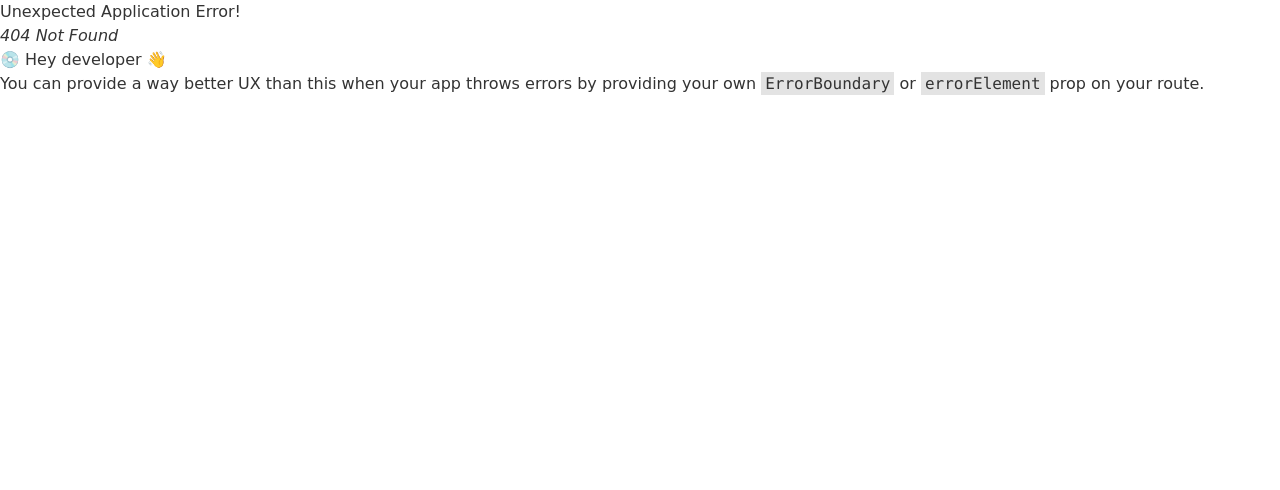
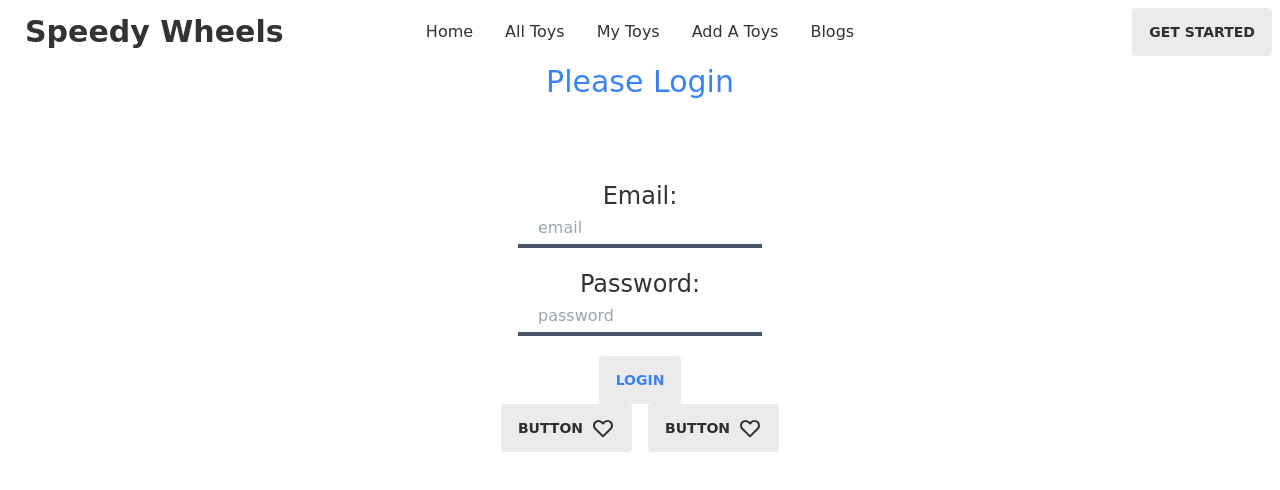
Before and after one commit to ptan01/speedy-wheels-client, a React (Vite) app: page /login in a window 1280 px wide. Before the commit this address had no page. Shown: the top 490 px of the page. Built offline with nearby package versions, Linux system fonts and the light colour scheme; no server answers.

Commit message:
firebase and context api complite

```diff
--- a/package.json
+++ b/package.json
@@ -11,6 +11,7 @@
   "dependencies": {
     "aos": "^2.3.4",
     "daisyui": "^2.51.6",
+    "firebase": "^9.22.0",
     "react": "^18.2.0",
     "react-dom": "^18.2.0",
     "react-router-dom": "^6.11.2",
--- a/src/main.jsx
+++ b/src/main.jsx
@@ -4,7 +4,10 @@ import App from './App'
 import './index.css'
 import { RouterProvider } from 'react-router-dom'
 import router from './routes/Routes'
+import AuthProvider from './provider/AuthProvider'
 
 ReactDOM.createRoot(document.getElementById('root')).render(
-  <RouterProvider router={router}></RouterProvider>
+  <AuthProvider>
+    <RouterProvider router={router}></RouterProvider>
+  </AuthProvider>
 )
--- a/src/pages/home/home/Home.jsx
+++ b/src/pages/home/home/Home.jsx
@@ -4,6 +4,7 @@ import Gallery from '../gallery/Gallery';
 import ShopCategory from '../shopCategory/ShopCategory';
 
 const Home = () => {
+
     return (
         <div>
             <Header></Header>
--- /dev/null
+++ b/src/pages/login&reg/Login.jsx
@@ -0,0 +1,47 @@
+import React from 'react';
+
+const Login = () => {
+
+
+
+    const handleLogin = (e) => {
+        e.preventDefault()
+        const email = e.target.email.value;
+        const pass = e.target.password.value;
+        console.log(email, pass)
+    }
+
+
+    return (
+        <div>
+            <h2 className='text-center text-3xl text-blue-500'>Please Login</h2>
+            <div className='w-1/3 mx-auto mt-20 text-center'>
+                <form onSubmit={handleLogin}>
+                    <div className='my-5'>
+                        <label className='text-2xl' htmlFor="email">Email:</label> <br />
+                        <input className='border-b-4 border-b-slate-600 px-5 py-1' type="email" name="email" id="" placeholder='email' required />
+                    </div>
+                    <div className='my-5'>
+                        <label className='text-2xl' htmlFor="password">Password:</label> <br />
+                        <input className='border-b-4 border-b-slate-600 px-5 py-1' type="password" name="password" id="" placeholder='password' required />
+                    </div>
+                    <div className='text-center mt-5'>
+                        <input className='btn text-blue-500' type="submit" value="Login" />
+                    </div>
+                </form>
+                <div className='flex gap-4 justify-center'>
+                    <button className="btn gap-2">
+                        Button
+                        <svg xmlns="http://www.w3.org/2000/svg" className="h-6 w-6" fill="none" viewBox="0 0 24 24" stroke="currentColor"><path strokeLinecap="round" strokeLinejoin="round" strokeWidth="2" d="M4.318 6.318a4.5 4.5 0 000 6.364L12 20.364l7.682-7.682a4.5 4.5 0 00-6.364-6.364L12 7.636l-1.318-1.318a4.5 4.5 0 00-6.364 0z" /></svg>
+                    </button>
+                    <button className="btn gap-2">
+                        Button
+                        <svg xmlns="http://www.w3.org/2000/svg" className="h-6 w-6" fill="none" viewBox="0 0 24 24" stroke="currentColor"><path strokeLinecap="round" strokeLinejoin="round" strokeWidth="2" d="M4.318 6.318a4.5 4.5 0 000 6.364L12 20.364l7.682-7.682a4.5 4.5 0 00-6.364-6.364L12 7.636l-1.318-1.318a4.5 4.5 0 00-6.364 0z" /></svg>
+                    </button>
+                </div>
+            </div>
+        </div>
+    );
+};
+
+export default Login;
--- /dev/null
+++ b/src/pages/login&reg/Registration.jsx
@@ -0,0 +1,47 @@
+import React from 'react';
+
+const Registration = () => {
+
+
+    const handleRegister = (e)=> {
+        e.preventDefault()
+        const name = e.target.name.value ;
+        const email = e.target.email.value ;
+        const pass = e.target.password.value ;
+        const photo = e.target.photo.value ;
+        console.log(name, email, pass, photo)
+    }
+
+
+    return (
+        <div>
+            <h2 className='text-center text-4xl text-blue-600'>this is Registration</h2>
+
+            <form onSubmit={handleRegister}>
+                <div className='w-1/2 mx-auto text-center border-l-4 border-l-blue-600'>
+                    <div className='my-5'>
+                        <label className='text-2xl' htmlFor="name">Name:</label> <br />
+                        <input className='border-b-4 border-b-slate-600 px-5 py-1' type="text" name="name" id="" placeholder='Name' />
+                    </div>
+                    <div className='my-5'>
+                        <label className='text-2xl' htmlFor="email">Email:</label> <br />
+                        <input className='border-b-4 border-b-slate-600 px-5 py-1' type="email" name="email" id="" placeholder='email' required />
+                    </div>
+                    <div className='my-5'>
+                        <label className='text-2xl' htmlFor="password">Password:</label> <br />
+                        <input className='border-b-4 border-b-slate-600 px-5 py-1' type="password" name="password" id="" placeholder='password' required />
+                    </div>
+                    <div className='my-5'>
+                        <label className='text-2xl' htmlFor="name">Photo URL:</label> <br />
+                        <input className='border-b-4 border-b-slate-600 px-5 py-1' type="text" name="photo" id="" placeholder='photo url' />
+                    </div>
+                </div>
+                <div className='text-center mt-5'>
+                    <input className='btn text-blue-500' type="submit" value="Login" />
+                </div>
+            </form>
+        </div>
+    );
+};
+
+export default Registration;
--- /dev/null
+++ b/src/provider/AuthProvider.jsx
@@ -0,0 +1,28 @@
+import React, { createContext } from 'react';
+import {getAuth} from 'firebase/auth'
+import app from '../firebase/firebase';
+
+export const AuthContext = createContext()
+
+const auth = getAuth(app)
+
+
+const AuthProvider = ({children}) => {
+
+
+    const tanjim = 'hellow tanjim'
+
+
+    const authInfo = {
+        tanjim
+    }
+
+
+    return (
+        <AuthContext.Provider value={authInfo}>
+            {children}
+        </AuthContext.Provider>
+    );
+};
+
+export default AuthProvider;
```
Also changed, not shown: src/routes/Routes.jsx (+10 -0 lines), 2 other files (tests, documents, lock files or other folders).
